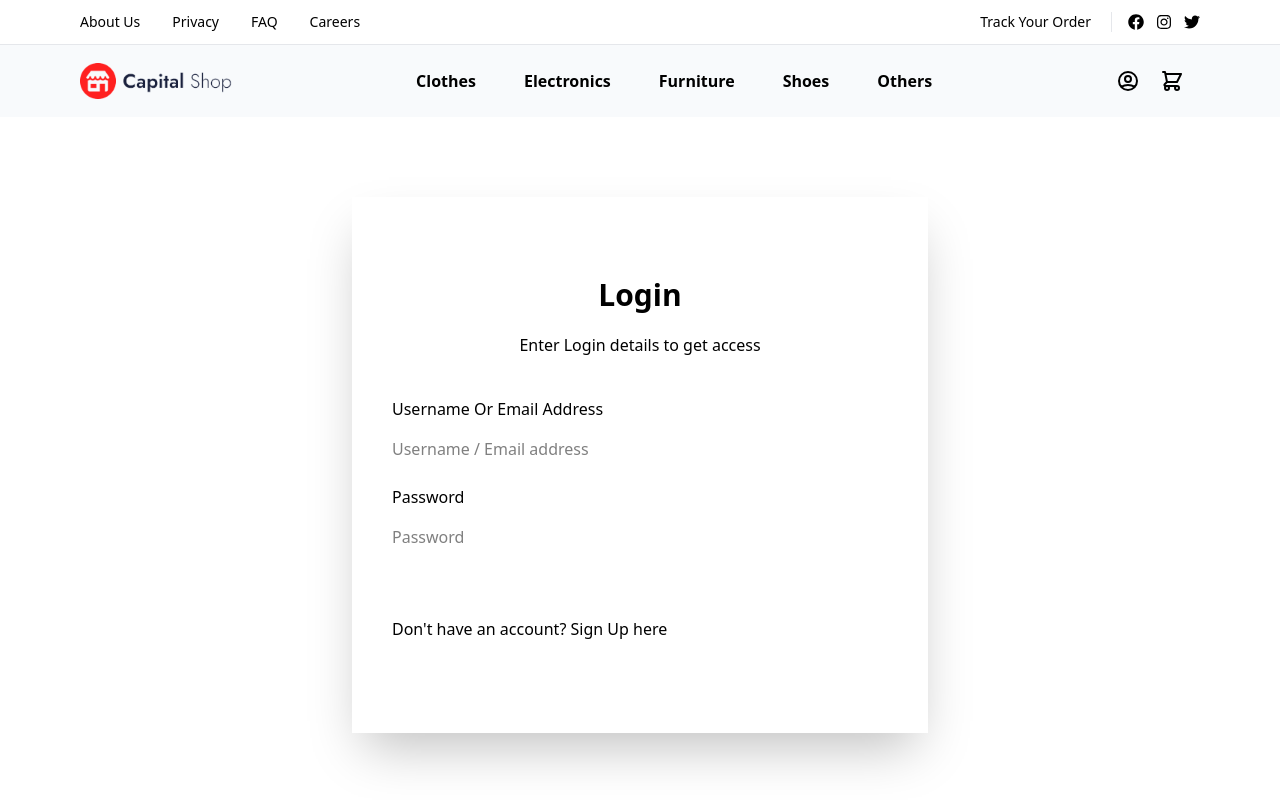
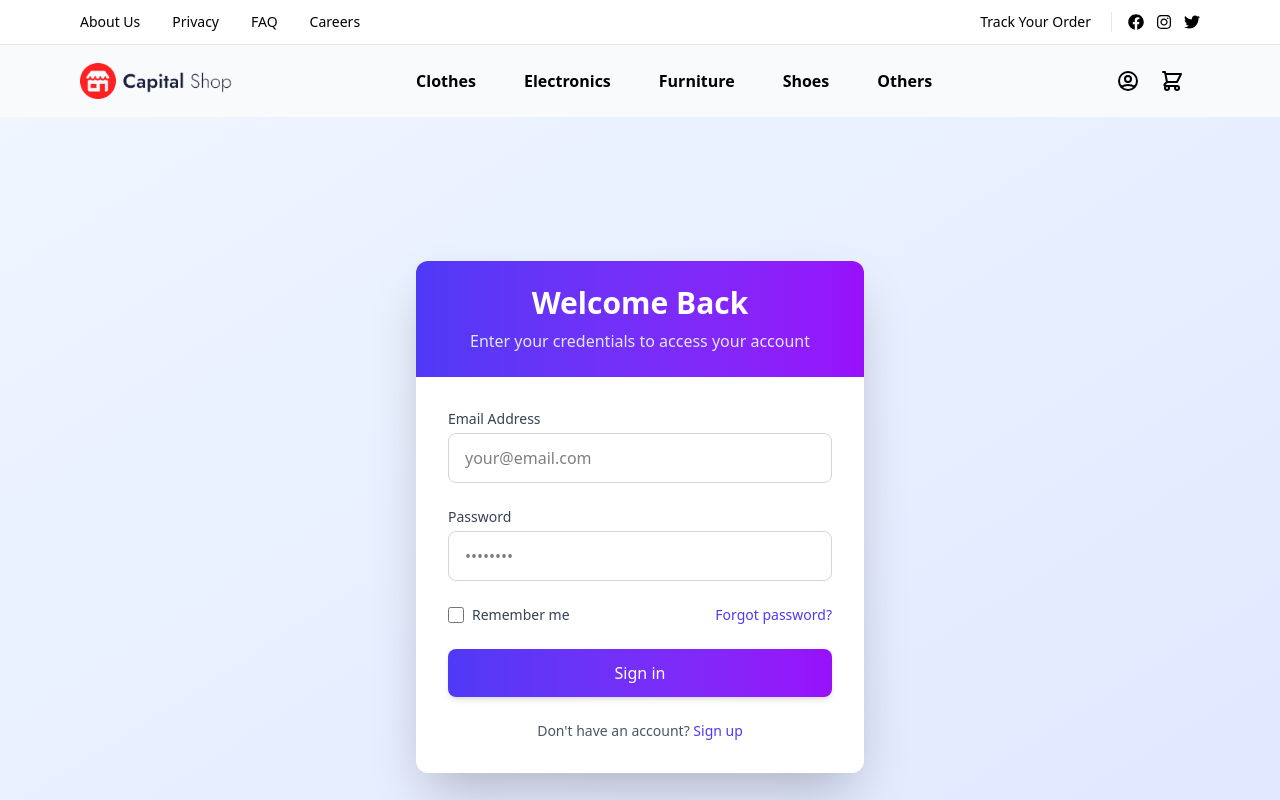
Before and after one commit to Himanshu-coder007/Capital-Shop, a React (Vite) app: page /login in a window 1280 px wide. Shown: the top 800 px of the page. Built offline with nearby package versions, Linux system fonts and the light colour scheme.

Commit message:
some changes using redux

```diff
--- a/src/pages/Login/Login.jsx
+++ b/src/pages/Login/Login.jsx
@@ -48,29 +48,34 @@ const Login = () => {
   });
 
   return (
-    <div className="w-full">
-      <div className="px-2 md:px-40 py-6 md:py-20 font-jost">
-        <div className="shadow-2xl px-10 py-20 md:max-w-[60%]  flex flex-col m-auto">
-          <p className="text-center text-3xl font-semibold">Login</p>
-          <p className=" text-center text-base font-normal mt-5">
-            Enter Login details to get access
-          </p>
-          <form onSubmit={formik.handleSubmit} className="mt-10 flex flex-col">
-            <label htmlFor="account" className="text-base font-medium">
-              Username Or Email Address
+    <div className="min-h-screen bg-gradient-to-br from-blue-50 to-indigo-100 flex items-center justify-center p-4">
+      <div className="w-full max-w-md bg-white rounded-xl shadow-2xl overflow-hidden">
+        <div className="bg-gradient-to-r from-indigo-600 to-purple-600 p-6 text-center">
+          <h1 className="text-3xl font-bold text-white">Welcome Back</h1>
+          <p className="text-indigo-100 mt-2">Enter your credentials to access your account</p>
+        </div>
+
+        <form onSubmit={formik.handleSubmit} className="p-8 space-y-6">
+          <div>
+            <label htmlFor="account" className="block text-sm font-medium text-gray-700 mb-1">
+              Email Address
             </label>
             <input
               id="account"
-              type="text"
+              type="email"
               value={formik.values.account}
               onChange={formik.handleChange}
-              className="border-gray-500 mt-4"
-              placeholder="Username / Email address"
+              onBlur={formik.handleBlur}
+              className="w-full px-4 py-3 rounded-lg border border-gray-300 focus:ring-2 focus:ring-indigo-500 focus:border-indigo-500 transition duration-200"
+              placeholder="your@email.com"
             />
             {formik.errors.account && formik.touched.account && (
-              <p className="text-red-600 text-base">{formik.errors.account}</p>
+              <p className="mt-1 text-sm text-red-600">{formik.errors.account}</p>
             )}
-            <label htmlFor="password" className="text-base font-medium mt-6">
+          </div>
+
+          <div>
+            <label htmlFor="password" className="block text-sm font-medium text-gray-700 mb-1">
               Password
             </label>
             <input
@@ -78,30 +83,47 @@ const Login = () => {
               type="password"
               value={formik.values.password}
               onChange={formik.handleChange}
-              placeholder="Password"
-              className=" mt-4"
+              onBlur={formik.handleBlur}
+              placeholder="••••••••"
+              className="w-full px-4 py-3 rounded-lg border border-gray-300 focus:ring-2 focus:ring-indigo-500 focus:border-indigo-500 transition duration-200"
             />
             {formik.errors.password && formik.touched.password && (
-              <p className="text-red-600 text-base">{formik.errors.password}</p>
+              <p className="mt-1 text-sm text-red-600">{formik.errors.password}</p>
             )}
-            <div className="flex items-center mt-14 justify-between">
-              <p className=" text-base font-normal">
-                Don't have an account?{" "}
-                <Link to="/register" className="text-primary">
-                  {" "}
-                  Sign Up
-                </Link>{" "}
-                here
-              </p>
-              <button
-                type="submit"
-                className="px-6 py-3 rounded-md bg-primary cursor-pointer text-white "
-              >
-                Login
-              </button>
+          </div>
+
+          <div className="flex items-center justify-between">
+            <div className="flex items-center">
+              <input
+                id="remember-me"
+                name="remember-me"
+                type="checkbox"
+                className="h-4 w-4 text-indigo-600 focus:ring-indigo-500 border-gray-300 rounded"
+              />
+              <label htmlFor="remember-me" className="ml-2 block text-sm text-gray-700">
+                Remember me
+              </label>
             </div>
-          </form>
-        </div>
+
+            <Link to="/forgot-password" className="text-sm text-indigo-600 hover:text-indigo-500">
+              Forgot password?
+            </Link>
+          </div>
+
+          <button
+            type="submit"
+            className="w-full bg-gradient-to-r from-indigo-600 to-purple-600 text-white py-3 px-4 rounded-lg hover:from-indigo-700 hover:to-purple-700 focus:outline-none focus:ring-2 focus:ring-offset-2 focus:ring-indigo-500 transition duration-200 shadow-md"
+          >
+            Sign in
+          </button>
+
+          <div className="text-center text-sm text-gray-600">
+            Don't have an account?{" "}
+            <Link to="/register" className="font-medium text-indigo-600 hover:text-indigo-500">
+              Sign up
+            </Link>
+          </div>
+        </form>
       </div>
     </div>
   );
--- a/src/pages/Login/Register.jsx
+++ b/src/pages/Login/Register.jsx
@@ -63,29 +63,34 @@ const Register = () => {
   });
 
   return (
-    <div className="w-full">
-      <div className="px-2 md:px-40 py-6 md:py-20 font-jost">
-        <div className="shadow-2xl px-10 py-20 md:max-w-[60%]  flex flex-col m-auto">
-          <p className="text-center text-3xl font-semibold">Sign Up</p>
-          <p className=" text-center text-base font-normal mt-5">
-            Create your account to get full access
-          </p>
-          <form onSubmit={formik.handleSubmit} className="mt-10 flex flex-col">
-            <label htmlFor="account" className="text-base font-medium">
-              Username Or Email Address
+    <div className="min-h-screen bg-gradient-to-br from-blue-50 to-indigo-100 flex items-center justify-center p-4">
+      <div className="w-full max-w-md bg-white rounded-xl shadow-2xl overflow-hidden">
+        <div className="bg-gradient-to-r from-indigo-600 to-purple-600 p-6 text-center">
+          <h1 className="text-3xl font-bold text-white">Create Account</h1>
+          <p className="text-indigo-100 mt-2">Get started with your free account</p>
+        </div>
+
+        <form onSubmit={formik.handleSubmit} className="p-8 space-y-6">
+          <div>
+            <label htmlFor="account" className="block text-sm font-medium text-gray-700 mb-1">
+              Email Address
             </label>
             <input
               id="account"
-              type="text"
+              type="email"
               value={formik.values.account}
               onChange={formik.handleChange}
-              className="border-gray-500 mt-4"
-              placeholder="Username / Email address"
+              onBlur={formik.handleBlur}
+              className="w-full px-4 py-3 rounded-lg border border-gray-300 focus:ring-2 focus:ring-indigo-500 focus:border-indigo-500 transition duration-200"
+              placeholder="your@email.com"
             />
             {formik.errors.account && formik.touched.account && (
-              <p className="text-red-600 text-base">{formik.errors.account}</p>
+              <p className="mt-1 text-sm text-red-600">{formik.errors.account}</p>
             )}
-            <label htmlFor="password" className="text-base font-medium mt-6">
+          </div>
+
+          <div>
+            <label htmlFor="password" className="block text-sm font-medium text-gray-700 mb-1">
               Password
             </label>
             <input
@@ -93,16 +98,17 @@ const Register = () => {
               type="password"
               value={formik.values.password}
               onChange={formik.handleChange}
-              placeholder="Password"
-              className=" mt-4"
+              onBlur={formik.handleBlur}
+              placeholder="••••••••"
+              className="w-full px-4 py-3 rounded-lg border border-gray-300 focus:ring-2 focus:ring-indigo-500 focus:border-indigo-500 transition duration-200"
             />
             {formik.errors.password && formik.touched.password && (
-              <p className="text-red-600 text-base">{formik.errors.password}</p>
+              <p className="mt-1 text-sm text-red-600">{formik.errors.password}</p>
             )}
-            <label
-              htmlFor="againPassword"
-              className="text-base font-medium mt-6"
-            >
+          </div>
+
+          <div>
+            <label htmlFor="againPassword" className="block text-sm font-medium text-gray-700 mb-1">
               Confirm Password
             </label>
             <input
@@ -110,30 +116,42 @@ const Register = () => {
               type="password"
               value={formik.values.againPassword}
               onChange={formik.handleChange}
-              placeholder="Confirm Password"
-              className=" mt-4"
+              onBlur={formik.handleBlur}
+              placeholder="••••••••"
+              className="w-full px-4 py-3 rounded-lg border border-gray-300 focus:ring-2 focus:ring-indigo-500 focus:border-indigo-500 transition duration-200"
             />
             {formik.errors.againPassword && formik.touched.againPassword && (
-              <p className="text-red-600 text-base">{formik.errors.againPassword}</p>
+              <p className="mt-1 text-sm text-red-600">{formik.errors.againPassword}</p>
             )}
-            <div className="flex items-center mt-14 justify-between">
-              <p className=" text-base font-normal">
-                Already have an account?
-                <Link to="/login" className="text-primary">
-                  {" "}
-                  Login{" "}
-                </Link>{" "}
-                here
-              </p>
+          </div>
+
+          <div className="flex items-center">
+            <input
+              id="terms"
+              name="terms"
+              type="checkbox"
+              className="h-4 w-4 text-indigo-600 focus:ring-indigo-500 border-gray-300 rounded"
+              required
+            />
+            <label htmlFor="terms" className="ml-2 block text-sm text-gray-700">
+              I agree to the <a href="#" className="text-indigo-600 hover:text-indigo-500">Terms</a> and <a href="#" className="text-indigo-600 hover:text-indigo-500">Privacy Policy</a>
+            </label>
+          </div>
+
           <button
             type="submit"
-                className="px-6 py-3 text-sm md:text-lg rounded-md bg-primary cursor-pointer text-white "
+            className="w-full bg-gradient-to-r from-indigo-600 to-purple-600 text-white py-3 px-4 rounded-lg hover:from-indigo-700 hover:to-purple-700 focus:outline-none focus:ring-2 focus:ring-offset-2 focus:ring-indigo-500 transition duration-200 shadow-md"
           >
-                Sign Up
+            Create Account
           </button>
+
+          <div className="text-center text-sm text-gray-600">
+            Already have an account?{" "}
+            <Link to="/login" className="font-medium text-indigo-600 hover:text-indigo-500">
+              Sign in
+            </Link>
           </div>
         </form>
-        </div>
       </div>
     </div>
   );
```
Lines whose indentation alone changed are shown as unchanged.
